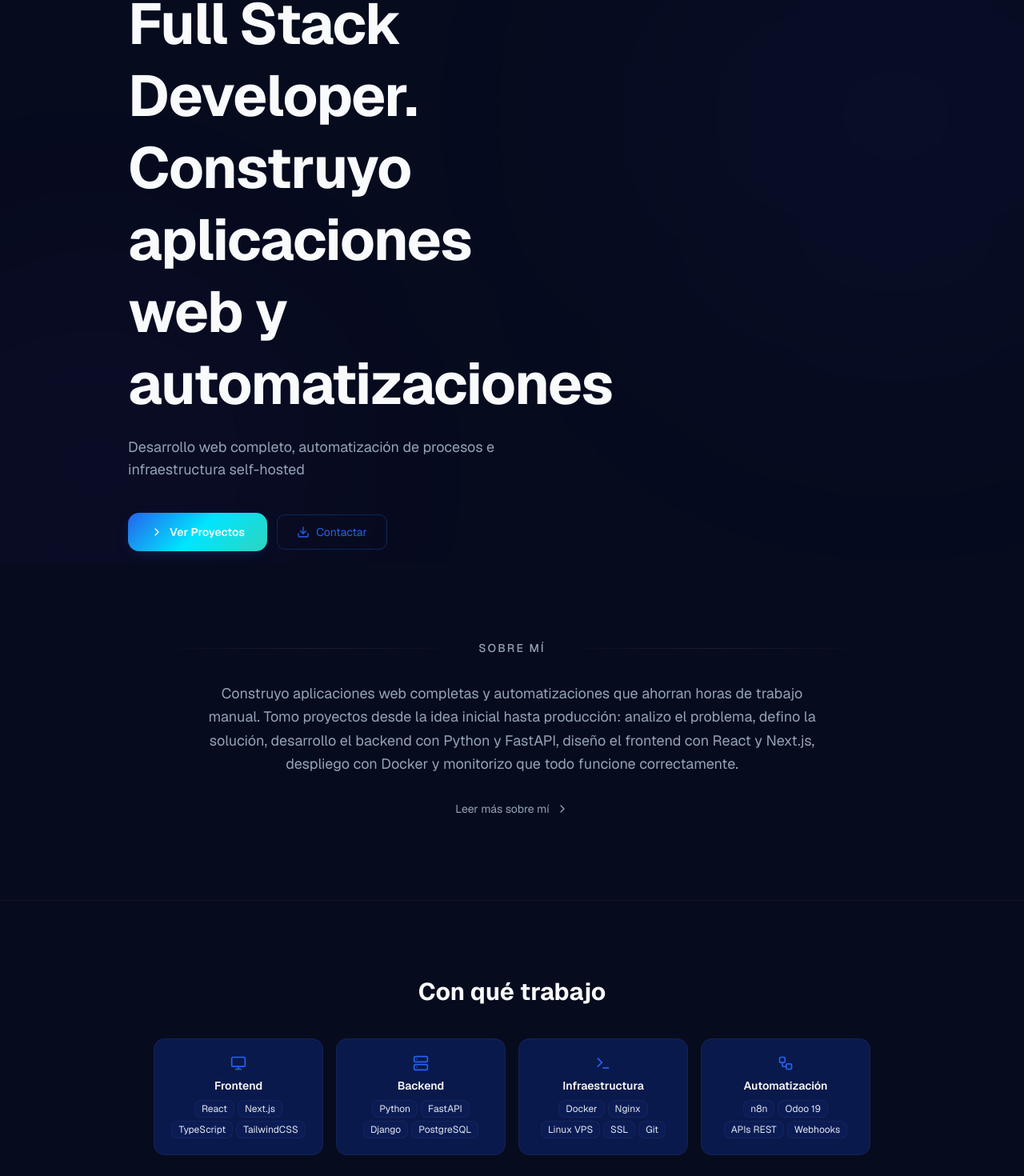
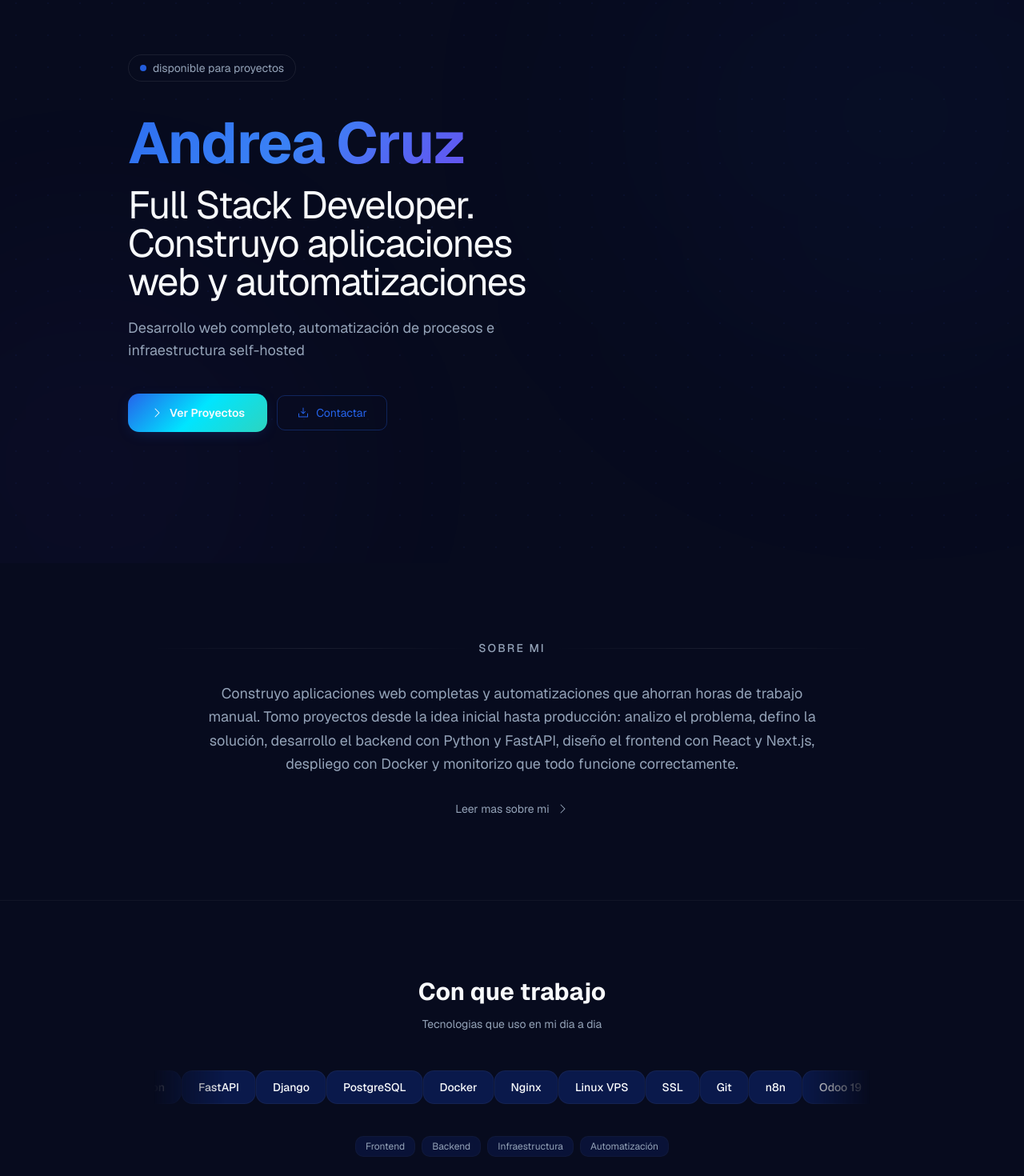
Before and after one commit to AndreaC30/portfolio, a Next.js app: page / in a window 1280 px wide. Shown: the part 153-1623 px from the top of the page at 80% size. Built offline with nearby package versions, Linux system fonts and the light colour scheme.

Commit message:
feat: add Magic UI effects to portfolio - AuroraText hero, ShineBorder project cards, Marquee tech stack

```diff
--- a/src/app/page.tsx
+++ b/src/app/page.tsx
@@ -1,57 +1,58 @@
 import Link from "next/link"
 import { personalInfo, skillCategories, aboutText } from "@/lib/data"
-import { ChevronRight, Download, Send, Monitor, Server, Terminal, Workflow } from "lucide-react"
+import { CaretRight, DownloadSimple, Monitor, HardDrives, Terminal, Gear } from "@phosphor-icons/react/dist/ssr"
+import { AuroraText } from "@/components/effects/AuroraText"
+import { Marquee } from "@/components/effects/Marquee"
 
 const categoryIcons: Record<string, React.ReactNode> = {
   monitor: <Monitor className="w-5 h-5" />,
-  server: <Server className="w-5 h-5" />,
+  server: <HardDrives className="w-5 h-5" />,
   terminal: <Terminal className="w-5 h-5" />,
-  workflow: <Workflow className="w-5 h-5" />,
+  workflow: <Gear className="w-5 h-5" />,
 }
 
 export default function Home() {
   const aboutPreview = aboutText.split("\n\n")[0]
+  const allSkills = skillCategories.flatMap(cat => cat.skills)
 
   return (
     <>
-      {/* Hero — static, no typing, no blobs */}
+      {/* Hero — with AuroraText name */}
       <section className="relative min-h-[100dvh] flex items-center overflow-hidden bg-dot-grid">
-        {/* Single subtle ambient orb — CSS only, no framer-motion */}
         <div className="absolute top-[-10%] -right-40 w-[40rem] h-[40rem] rounded-full bg-[#2563EB]/[0.04] blur-[140px] pointer-events-none" />
         <div className="absolute bottom-[-20%] -left-40 w-[35rem] h-[35rem] rounded-full bg-[#7C3AED]/[0.03] blur-[130px] pointer-events-none" />
 
         <div className="relative z-10 w-full max-w-5xl mx-auto px-6 sm:px-8 py-16 md:py-0">
           <div className="md:max-w-[65%]">
-            {/* Availability badge */}
             <div className="inline-flex items-center gap-2 px-3.5 py-1.5 rounded-full border border-border text-muted-foreground text-xs sm:text-sm mb-6 md:mb-8">
               <span className="w-2 h-2 rounded-full bg-primary animate-subtle-pulse" />
               <span>disponible para proyectos</span>
             </div>
 
-            {/* Static heading — no typing effect */}
             <h1 className="text-3xl sm:text-5xl md:text-6xl lg:text-7xl font-bold tracking-tight leading-tight mb-4 md:mb-5 heading-balanced">
-              {personalInfo.title}
+              <AuroraText speed="slow">Andrea Cruz</AuroraText>
+              <span className="block text-2xl sm:text-3xl md:text-4xl lg:text-5xl font-normal text-foreground mt-2">
+                {personalInfo.title}
+              </span>
             </h1>
 
-            {/* Subtitle */}
             <p className="text-sm sm:text-base md:text-lg text-muted-foreground max-w-xl mb-8 md:mb-10">
               {personalInfo.subtitle}
             </p>
 
-            {/* CTA Buttons */}
             <div className="flex flex-wrap items-center gap-3">
               <Link
                 href="/projects"
                 className="sheen inline-flex items-center gap-2 rounded-xl px-7 h-12 text-sm font-semibold btn-gradient active:scale-[0.97]"
               >
-                <ChevronRight className="w-4 h-4" />
+                <CaretRight className="w-4 h-4" />
                 Ver Proyectos
               </Link>
               <Link
                 href="/contact"
                 className="inline-flex items-center gap-2 rounded-lg px-6 h-11 text-sm border border-primary/30 text-primary transition-colors duration-200 hover:border-primary/50 active:scale-[0.97]"
               >
-                <Download className="w-4 h-4" />
+                <DownloadSimple className="w-4 h-4" />
                 Contactar
               </Link>
             </div>
@@ -65,7 +66,7 @@
           <div className="flex items-center gap-3 mb-8">
             <div className="h-px flex-1 bg-gradient-to-r from-transparent via-border to-transparent" />
             <h2 className="text-sm font-medium uppercase tracking-[0.15em] text-muted-foreground whitespace-nowrap">
-              Sobre mí
+              Sobre mi
             </h2>
             <div className="h-px flex-1 bg-gradient-to-r from-transparent via-border to-transparent" />
           </div>
@@ -79,41 +80,42 @@
               href="/about"
               className="inline-flex items-center gap-2 text-sm text-muted-foreground hover:text-foreground transition-colors duration-200 group py-2"
             >
-              Leer más sobre mí
-              <ChevronRight className="w-4 h-4 transition-transform duration-200 group-hover:translate-x-1" />
+              Leer mas sobre mi
+              <CaretRight className="w-4 h-4 transition-transform duration-200 group-hover:translate-x-1" />
             </Link>
           </div>
         </div>
       </section>
 
-      {/* Tech Stack — category cards */}
+      {/* Tech Stack — horizontal marquee */}
       <section className="py-16 md:py-24 px-6 border-t border-border/50">
         <div className="max-w-4xl mx-auto">
-          <div className="text-center mb-10">
-            <h2 className="text-2xl sm:text-3xl font-bold mb-3">Con qué trabajo</h2>
+          <div className="text-center mb-8">
+            <h2 className="text-2xl sm:text-3xl font-bold mb-3">Con que trabajo</h2>
+            <p className="text-sm text-muted-foreground">
+              Tecnologias que uso en mi dia a dia
+            </p>
           </div>
 
-          <div className="grid grid-cols-2 md:grid-cols-4 gap-4">
+          <Marquee speed="slower" pauseOnHover className="py-4">
+            {allSkills.map((skill) => (
+              <span
+                key={skill}
+                className="inline-flex items-center gap-2 px-5 py-2.5 rounded-xl bg-card border border-border/50 text-sm font-medium text-foreground whitespace-nowrap hover:border-primary/30 transition-colors duration-200"
+              >
+                {skill}
+              </span>
+            ))}
+          </Marquee>
+
+          <div className="flex flex-wrap justify-center gap-2 mt-6">
             {skillCategories.map((cat) => (
-              <div
+              <span
                 key={cat.name}
-                className="p-5 rounded-xl bg-card border border-border/50 hover:border-primary/20 transition-colors duration-200 text-center"
+                className="inline-flex items-center gap-1.5 px-3 py-1 rounded-lg bg-secondary/40 text-xs text-muted-foreground border border-border/30"
               >
-                <div className="text-primary mb-2 flex justify-center">
-                  {categoryIcons[cat.icon] || <Terminal className="w-5 h-5" />}
-                </div>
-                <h3 className="text-sm font-semibold mb-2">{cat.name}</h3>
-                <div className="flex flex-wrap justify-center gap-1">
-                  {cat.skills.map((skill) => (
-                    <span
-                      key={skill}
-                      className="inline-flex px-2 py-0.5 text-xs rounded-md bg-secondary/60 text-secondary-foreground border border-border/50"
-                    >
-                      {skill}
-                    </span>
-                  ))}
-                </div>
-              </div>
+                {cat.name}
+              </span>
             ))}
           </div>
         </div>
--- /dev/null
+++ b/src/components/effects/AuroraText.tsx
@@ -0,0 +1,37 @@
+"use client";
+
+import type { ReactNode } from "react";
+
+type AuroraTextProps = {
+  children: ReactNode;
+  className?: string;
+  speed?: "slow" | "normal" | "fast";
+};
+
+const SPEED_MAP = { slow: "10s", normal: "6s", fast: "3s" } as const;
+
+export function AuroraText({ children, className = "", speed = "normal" }: AuroraTextProps) {
+  return (
+    <span
+      className={`relative inline-block ${className}`}
+      style={{
+        background:
+          "linear-gradient(135deg, #2563EB, #7C3AED, #2563EB, #3B82F6, #7C3AED)",
+        backgroundSize: "300% 300%",
+        WebkitBackgroundClip: "text",
+        backgroundClip: "text",
+        WebkitTextFillColor: "transparent",
+        animation: `aurora-flow ${SPEED_MAP[speed]} ease-in-out infinite alternate`,
+      }}
+    >
+      {children}
+      <style>{`
+        @keyframes aurora-flow {
+          0% { background-position: 0% 50%; }
+          50% { background-position: 100% 50%; }
+          100% { background-position: 0% 50%; }
+        }
+      `}</style>
+    </span>
+  );
+}
--- /dev/null
+++ b/src/components/effects/Marquee.tsx
@@ -0,0 +1,63 @@
+"use client";
+
+import type { ReactNode } from "react";
+import { useMemo } from "react";
+
+type MarqueeProps = {
+  children: ReactNode;
+  className?: string;
+  speed?: "slower" | "slow" | "normal" | "fast";
+  direction?: "left" | "right";
+  repeat?: number;
+  pauseOnHover?: boolean;
+};
+
+const SPEED_MAP = { slower: "80s", slow: "40s", normal: "20s", fast: "10s" } as const;
+
+export function Marquee({
+  children,
+  className = "",
+  speed = "normal",
+  direction = "left",
+  repeat = 4,
+  pauseOnHover = true,
+}: MarqueeProps) {
+  const items = useMemo(() => Array.from({ length: repeat }, (_, i) => i), [repeat]);
+  const animDirection = direction === "left" ? "normal" : "reverse";
+
+  return (
+    <div
+      className={`group flex overflow-hidden [mask-image:linear-gradient(to_right,transparent,black_10%,black_90%,transparent)] ${className}`}
+    >
+      <div
+        className={`flex shrink-0 flex-row items-center gap-6 ${pauseOnHover ? "group-hover:[animation-play-state:paused]" : ""}`}
+        style={{
+          animation: `marquee-scroll ${SPEED_MAP[speed]} linear infinite`,
+          animationDirection: animDirection,
+        }}
+      >
+        {items.map((i) => (
+          <div key={i} className="shrink-0">{children}</div>
+        ))}
+      </div>
+      <div
+        className={`flex shrink-0 flex-row items-center gap-6 ${pauseOnHover ? "group-hover:[animation-play-state:paused]" : ""}`}
+        aria-hidden
+        style={{
+          animation: `marquee-scroll ${SPEED_MAP[speed]} linear infinite`,
+          animationDirection: animDirection,
+        }}
+      >
+        {items.map((i) => (
+          <div key={i} className="shrink-0">{children}</div>
+        ))}
+      </div>
+      <style>{`
+        @keyframes marquee-scroll {
+          0%   { transform: translateX(0); }
+          100% { transform: translateX(-100%); }
+        }
+      `}</style>
+    </div>
+  );
+}
--- /dev/null
+++ b/src/components/effects/ShineBorder.tsx
@@ -0,0 +1,54 @@
+"use client";
+
+import type { ReactNode } from "react";
+
+type ShineBorderProps = {
+  children: ReactNode;
+  className?: string;
+  speed?: "slow" | "normal" | "fast";
+  borderWidth?: number;
+  color?: string;
+};
+
+const SPEED_MAP = { slow: "6s", normal: "3s", fast: "1.5s" } as const;
+
+export function ShineBorder({
+  children,
+  className = "",
+  speed = "normal",
+  borderWidth = 1,
+  color = "#2563EB",
+}: ShineBorderProps) {
+  return (
+    <div className={`relative rounded-2xl ${className}`}>
+      <div
+        className="pointer-events-none absolute rounded-2xl"
+        style={{
+          inset: `-${borderWidth + 2}px`,
+          background: `conic-gradient(from 90deg at 50% 50%, ${color}33, ${color}, ${color}33)`,
+          mask: "linear-gradient(#fff 0 0) content-box, linear-gradient(#fff 0 0)",
+          maskComposite: "exclude",
+          WebkitMaskComposite: "xor",
+          padding: `${borderWidth}px`,
+        }}
+      />
+      <div className="pointer-events-none absolute inset-0 overflow-hidden rounded-2xl" aria-hidden>
+        <div
+          className="absolute inset-0 rounded-2xl"
+          style={{
+            background: `linear-gradient(90deg, transparent 0%, ${color}40 45%, ${color}80 50%, ${color}40 55%, transparent 100%)`,
+            animation: `shine-sweep ${SPEED_MAP[speed]} ease-in-out infinite`,
+          }}
+        />
+      </div>
+      <div className="relative rounded-2xl overflow-hidden">{children}</div>
+
+      <style>{`
+        @keyframes shine-sweep {
+          0%   { transform: translateX(-100%); }
+          100% { transform: translateX(100%); }
+        }
+      `}</style>
+    </div>
+  );
+}
```
Also changed, not shown: src/app/projects/page.tsx (+11 -12 lines).
